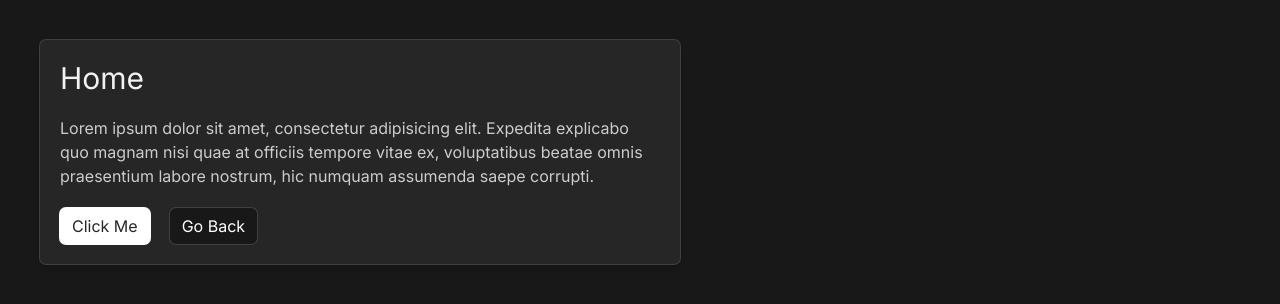
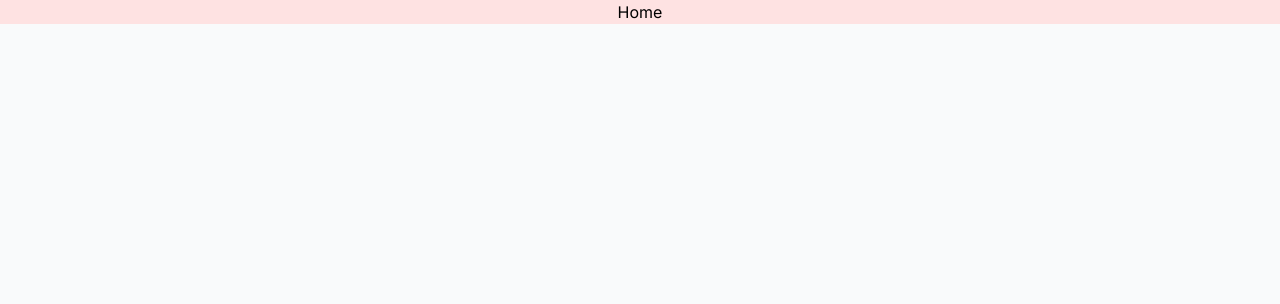
Before and after one commit to prajwl-dh/quick-resume-builder, a Next.js app: page / in a window 1280 px wide. Shown: the top 304 px of the page. Built offline with nearby package versions, Linux system fonts and the light colour scheme.

Commit message:
chore: Remove PrimaryButton and SecondaryButton components
The PrimaryButton and SecondaryButton components have been removed as they are no longer needed. This change simplifies the codebase and reduces unnecessary complexity.

```diff
--- /dev/null
+++ b/src/app/Home.tsx
@@ -0,0 +1,7 @@
+export default function Home() {
+  return (
+    <div className='w-full 2xl:w-10/12 px-3 md:px-14 bg-red-100 flex flex-col items-center'>
+      Home
+    </div>
+  );
+}
--- /dev/null
+++ b/src/app/builder/page.tsx
@@ -0,0 +1,3 @@
+export default function Builder() {
+  return <div>Builder</div>;
+}
--- a/src/app/globals.css
+++ b/src/app/globals.css
@@ -1,6 +1,32 @@
 @tailwind base;
 @tailwind components;
 @tailwind utilities;
+
+/* Firefox */
+* {
+  scrollbar-width: auto;
+  scrollbar-color: #8a8a8a #ffffff;
+}
+
+/* Chrome, Edge, and Safari */
+*::-webkit-scrollbar {
+  height: 6px;
+  width: 6px;
+}
+
+*::-webkit-scrollbar-track {
+  background: transparent;
+}
+
+*::-webkit-scrollbar-thumb {
+  background-color: #8a8a8a;
+  border-radius: 10px;
+  border: 1px solid transparent;
+}
+
+::-webkit-scrollbar-corner {
+  background: transparent;
+}
 
 @layer base {
     html {
@@ -8,6 +34,6 @@
     }
 
     body {
-      @apply bg-light-background dark:bg-dark-background
+      @apply bg-light-background dark:bg-dark-background flex flex-col place-items-center
     }
   }
--- a/src/app/layout.tsx
+++ b/src/app/layout.tsx
@@ -19,7 +19,11 @@ export default function RootLayout({
   return (
     <html lang='en' suppressHydrationWarning>
       <body className={inter.className}>
-        <ThemeProvider defaultTheme='dark' attribute='class'>
+        <ThemeProvider
+          enableSystem={true}
+          attribute='class'
+          disableTransitionOnChange
+        >
           {children}
         </ThemeProvider>
       </body>
--- a/src/app/page.tsx
+++ b/src/app/page.tsx
@@ -1,27 +1,5 @@
-'use client';
+import Home from './Home';
 
-import { useTheme } from 'next-themes';
-import PrimaryButton from './components/buttons/PrimaryButton';
-import SecondaryButton from './components/buttons/SecondaryButton';
-export default function Home() {
-  const { theme, setTheme } = useTheme();
-  return (
-    <div className='flex flex-col items-start w-1/2 gap-5 p-5 m-10 transition duration-200 rounded-md shadow-md dark:bg-dark-foreground bg-light-foreground ring-1 ring-light-ring-secondary dark:ring-dark-ring-secondary hover:ring-light-ring-primary dark:hover:ring-dark-ring-primary'>
-      <p className='text-3xl text text-light-text-primary dark:text-dark-text-primary'>
-        Home
-      </p>
-      <p className='text text-light-text-secondary dark:text-dark-text-secondary'>
-        Lorem ipsum dolor sit amet, consectetur adipisicing elit. Expedita
-        explicabo quo magnam nisi quae at officiis tempore vitae ex,
-        voluptatibus beatae omnis praesentium labore nostrum, hic numquam
-        assumenda saepe corrupti.
-      </p>
-      <div className='flex flex-row gap-5'>
-        <PrimaryButton onClick={() => setTheme('dark')}>Click Me</PrimaryButton>
-        <SecondaryButton onClick={() => setTheme('light')}>
-          Go Back
-        </SecondaryButton>
-      </div>
-    </div>
-  );
+export default function page() {
+  return <Home />;
 }
--- /dev/null
+++ b/src/components/navbar/Navbar.tsx
@@ -0,0 +1,5 @@
+import React from 'react';
+
+export default function Navbar() {
+  return <div>Navbar</div>;
+}
```
Also changed, not shown: src/components/buttons/PrimaryButton.tsx (renamed from src/app/components/buttons/PrimaryButton.tsx), src/components/buttons/SecondaryButton.tsx (renamed from src/app/components/buttons/SecondaryButton.tsx).
